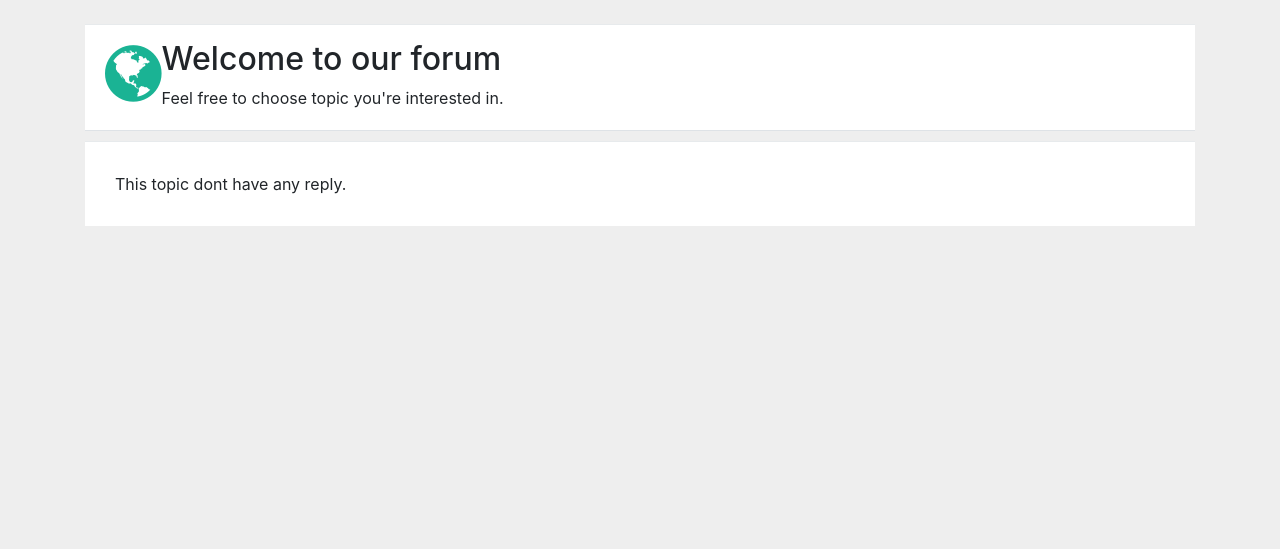
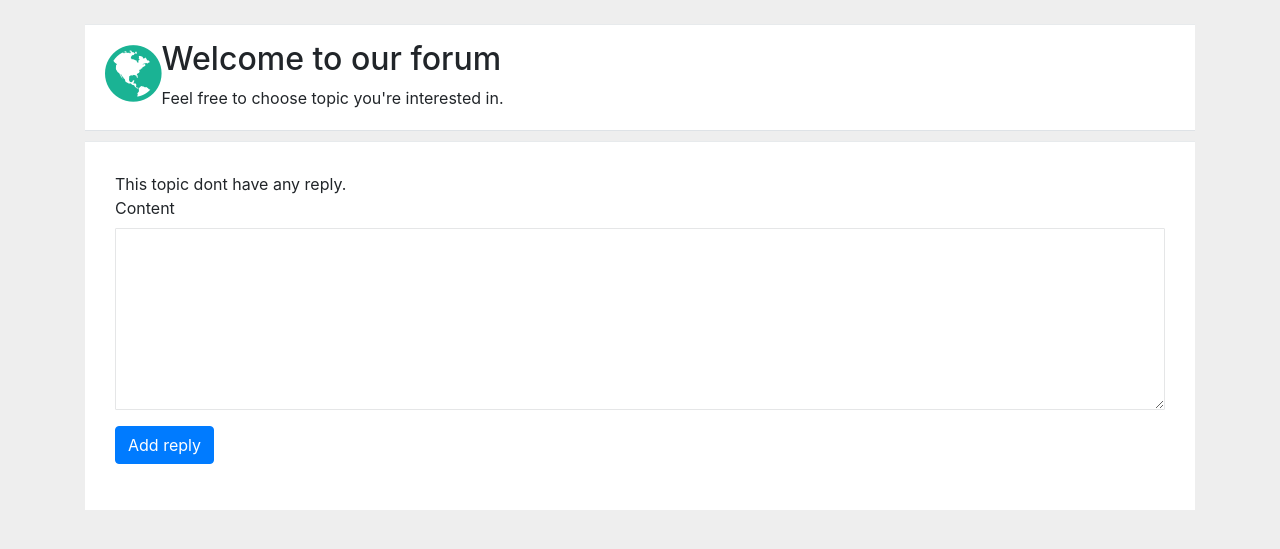
Before and after one commit to milanj82nis/oop-php-pdo-forum, a PHP site: page /forum/topic-replies.php?id=1 in a window 1280 px wide. Shown: the part 76-625 px from the top of the page. Run offline with PHP 8.4, Linux system fonts and the light colour scheme; a user stored in the database is signed in; data comes from the database, SQL or seed files in the repository; some libraries are stand-ins or nearby versions.

Commit message:
added some code

```diff
--- a/classes/forum.class.php
+++ b/classes/forum.class.php
@@ -3,6 +3,39 @@
 
 class Forum extends DbConnect {
 
+private function checkIsReplyFormEmpty($content){
+	if( !empty($content)){
+		return true;
+	} else {
+		return false;
+	}
+}// checkIsReplyFormEmpty
+
+
+public function addReply($topic_id , $content){
+
+if( $this -> checkIsReplyFormEmpty($content)){
+
+$user_id = (int)$_SESSION['user_id'];
+$created_at = date('Y-m-d H:i:s');
+$updated_at = date('Y-m-d H:i:s');
+
+$sql = 'insert into replies ( topic_id , user_id , content , created_at , updated_at ) values ( ? , ? , ? , ? , ? )';
+$query = $this -> connect() -> prepare($sql);
+$query -> execute([ $topic_id , $user_id , $content , $created_at , $updated_at  ]);
+
+echo '<div class="alert alert-success" role="alert">
+  Your reply is added.
+</div>';
+
+} else {
+echo '<div class="alert alert-danger" role="alert">
+  Please , fill all fields in form.
+</div>';
+}
+
+
+}// addTopic
 
 
 public function getAllRepliesByTopicId($topic_id ){
--- a/topic-replies.php
+++ b/topic-replies.php
@@ -131,6 +131,46 @@ for ( $x = 1 ; $x <= $pages ; $x++ ) {
     echo $e -> getMessage();
 }
 
+try {
+
+
+$user = new User();
+if( $user -> checkIsUserLoggedIn()){
+
+if( isset($_POST['addReply'])){
+
+$content = trim($_POST['content']);
+$topic_id = $_GET['id'];
+$forum = new Forum();
+$forum -> addReply( $topic_id , $content);
+
+}// main isset
+
+?>
+<form action="" method="POST">
+  <div class="form-group">
+<label for="exampleFormControlTextarea1">Content</label>
+    <textarea class="form-control" id="exampleFormControlTextarea1" rows="8" name="content"></textarea>
+  </div>
+
+
+  <div class="form-group">
+    <button name="addReply" class="btn btn-primary">Add reply</button>
+  </div>
+</form>
+
+<?php
+} else {
+    echo '<div class="alert alert-danger" role="alert">
+  Please , login to your account to leave a raply.
+</div>';
+}
+
+
+} catch ( PDOException $e ){
+    echo $e -> getMessage();
+}
+
 
 
 
```
